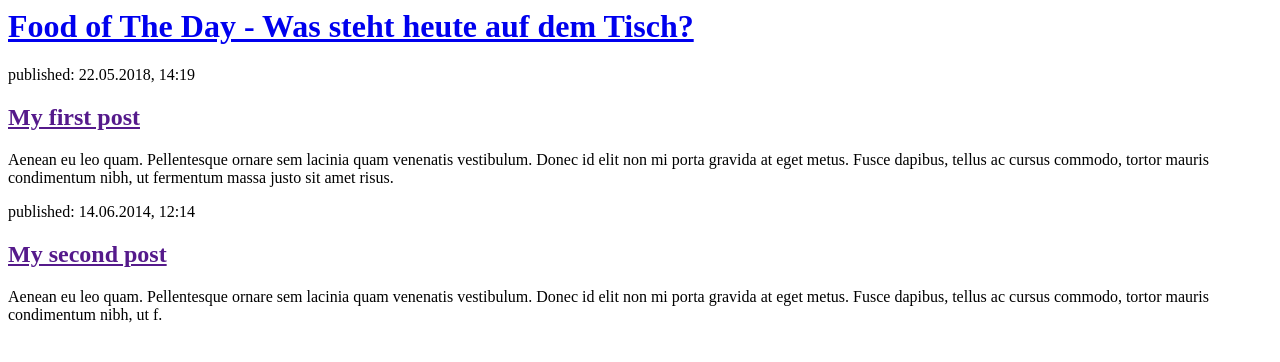
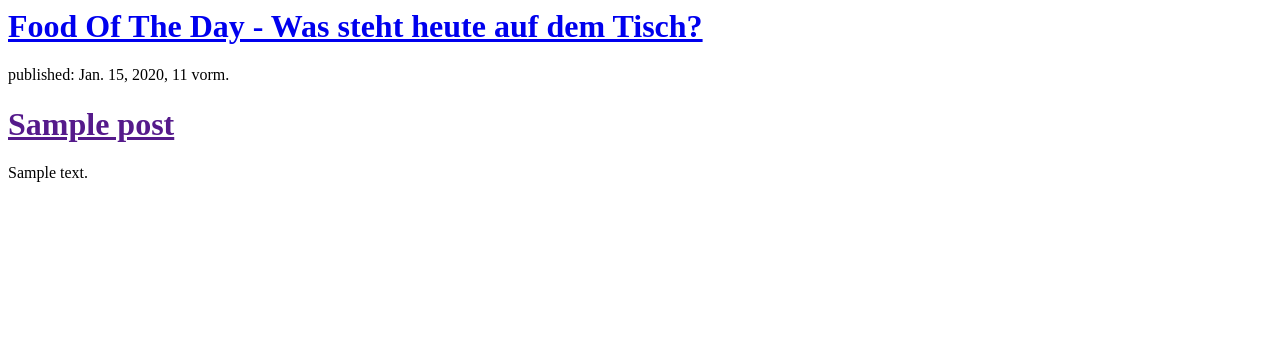
Before and after one commit to andreablank/my-first-blog, a Django app: template blog/templates/blog/post_list.html in a window 1280 px wide. Shown: the top 362 px of the page. Run offline with Django 3.2, Linux system fonts and the light colour scheme; the template is opened without the code that fills it: values that come from a table or form of the project are taken from there, others are empty; tables that the repository leaves empty hold one stand-in row (values such as "Sample post").

Commit message:
Modified templates to display posts from database.

```diff
--- a/blog/templates/blog/post_list.html
+++ b/blog/templates/blog/post_list.html
@@ -4,19 +4,15 @@
     </head>
     <body>
         <div>
-            <h1><a href="/">Food of The Day - Was steht heute auf dem Tisch?</a></h1>
+            <h1><a href="/">Food Of The Day - Was steht heute auf dem Tisch?</a></h1>
+        </div>
         </div>
 
-        <div>
-            <p>published: 22.05.2018, 14:19</p>
-            <h2><a href="">My first post</a></h2>
-            <p>Aenean eu leo quam. Pellentesque ornare sem lacinia quam venenatis vestibulum. Donec id elit non mi porta gravida at eget metus. Fusce dapibus, tellus ac cursus commodo, tortor mauris condimentum nibh, ut fermentum massa justo sit amet risus.</p>
-        </div>
-
-        <div>
-            <p>published: 14.06.2014, 12:14</p>
-            <h2><a href="">My second post</a></h2>
-            <p>Aenean eu leo quam. Pellentesque ornare sem lacinia quam venenatis vestibulum. Donec id elit non mi porta gravida at eget metus. Fusce dapibus, tellus ac cursus commodo, tortor mauris condimentum nibh, ut f.</p>
-        </div>
-    </body>
+        {% for post in posts %}
+            <div>
+                <p>published: {{ post.published_date }}</p>
+                <h1><a href="">{{ post.title }}</a></h1>
+                <p>{{ post.text|linebreaksbr }}</p>
+            </div>
+        {% endfor %}
 </html>
--- a/blog/views.py
+++ b/blog/views.py
@@ -1,4 +1,7 @@
 from django.shortcuts import render
+from django.utils import timezone
+from .models import Post
 
 def post_list(request):
-    return render(request, 'blog/post_list.html', {})
+    posts = Post.objects.filter(published_date__lte=timezone.now()).order_by('published_date')
+    return render(request, 'blog/post_list.html', {'posts': posts})
```
